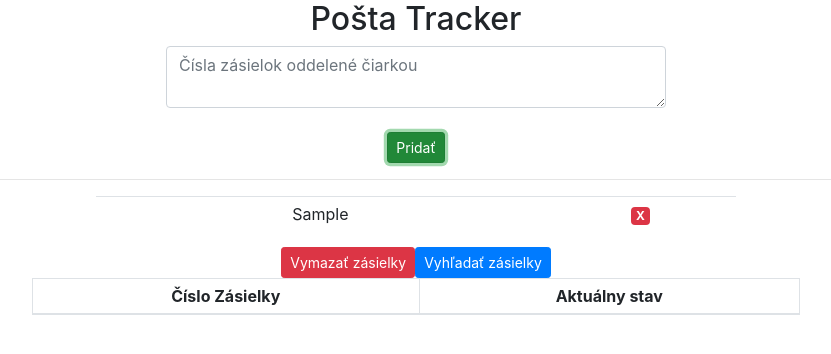
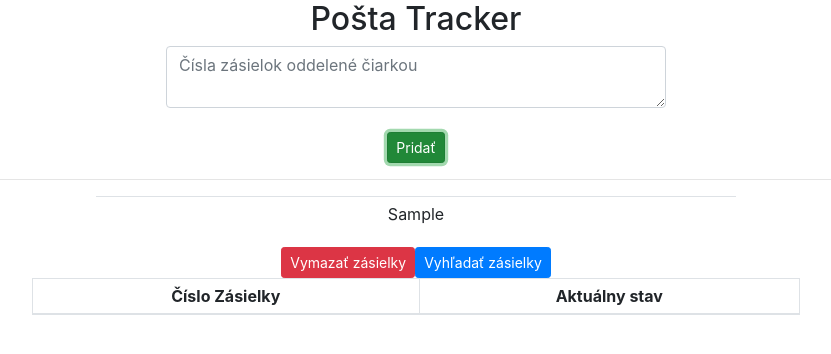
Before and after one commit to johnathan-codes/posta-tracker, a React (Create React App) app: page / in a window 1280 px wide. Both pictures are taken after typing "Sample" into the empty fields and a click on the button "Pridať". Shown: the top 354 px of the page, without its empty margins (224-1055 px from the left). Built offline with nearby package versions, Linux system fonts and the light colour scheme.

Commit message:
bugged removing. Workaround

```diff
--- a/src/App.js
+++ b/src/App.js
@@ -25,10 +25,12 @@ const App = () => {
         let newObj = {
           parcel: elem,
           id: Math.max(parcelsArray.map((s) => s.id)) + 1,
+          response: '',
         }
         parcelsArray.push(newObj)
       })
 
+      console.log('addPackageNumber -> parcelsArray', parcelsArray)
       setParcelsToFind(parcelsArray)
       setInput('')
       setErrorLength('')
@@ -58,12 +60,9 @@ const App = () => {
     localStorage.removeItem('parcels')
   }
 
-  const removeOne = (index) => {
-    let parcelsArray = parcelsToFind
-    parcelsArray.splice(index, 1)
-
-    setParcelsToFind(parcelsArray)
-  }
+  // const removeOne = (index) => {
+  //   setParcelsToFind((prevParcelsToFind) => [...prevParcelsToFind, parcelsToFind.splice(index, 1)])
+  // }
 
   useEffect(() => {
     let storageString = localStorage.getItem('parcels')
@@ -96,15 +95,18 @@ const App = () => {
         </Button>
       </Form>
       <hr />
+      {parcelsToFind.length >= 1 && (
+        <div>
           <Table size="sm" style={{ textAlign: 'center', maxWidth: '50%' }}>
-        <ParcelsToFind parcelsToFind={parcelsToFind} removeOne={removeOne} />
+            <ParcelsToFind parcelsToFind={parcelsToFind} />
+            {/* <ParcelsToFind parcelsToFind={parcelsToFind}  /> removeOne={removeOne} */}
           </Table>
-      {parcelsToFind.length > 0 && (
           <PackageResults
             parcelsData={parcelsData}
             deleteParcelsToFind={deleteParcelsToFind}
             getPostaResponse={getPostaResponse}
           />
+        </div>
       )}
     </div>
   )
--- a/src/components/parcelsToFind.js
+++ b/src/components/parcelsToFind.js
@@ -1,18 +1,13 @@
 import React from 'react'
 import { Badge } from 'reactstrap'
 
-const ParcelsToFind = ({ parcelsToFind, removeOne }) => {
+const ParcelsToFind = ({ parcelsToFind }) => {
   return (
     <tbody>
       {parcelsToFind.map((parcel, index) => {
         return (
           <tr key={index}>
             <td>{parcel.parcel}</td>
-            <td>
-              <Badge color="danger" size="sm" onClick={() => removeOne(index)} href="#">
-                X
-              </Badge>
-            </td>
           </tr>
         )
       })}
```
Lines whose indentation alone changed are shown as unchanged.
